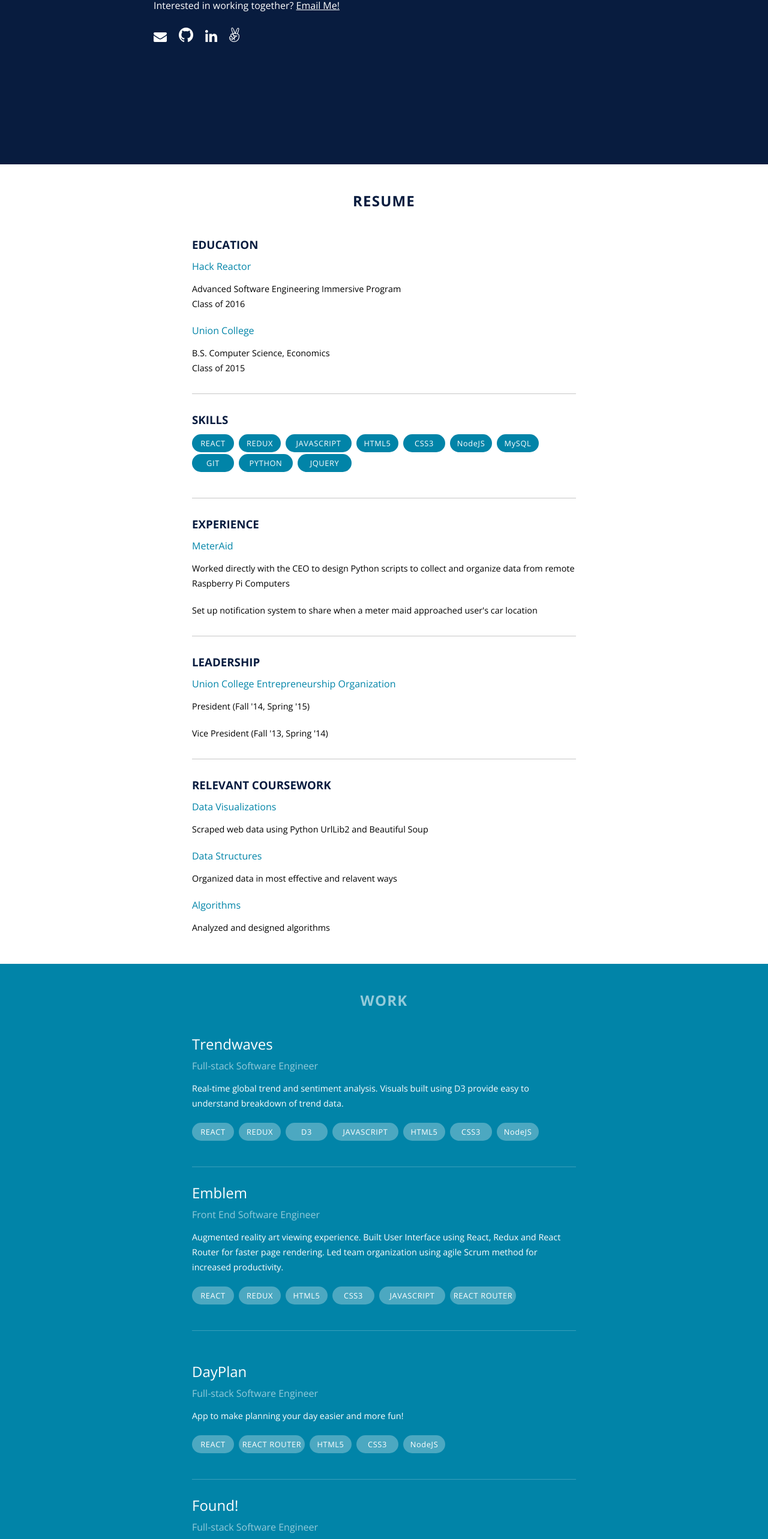
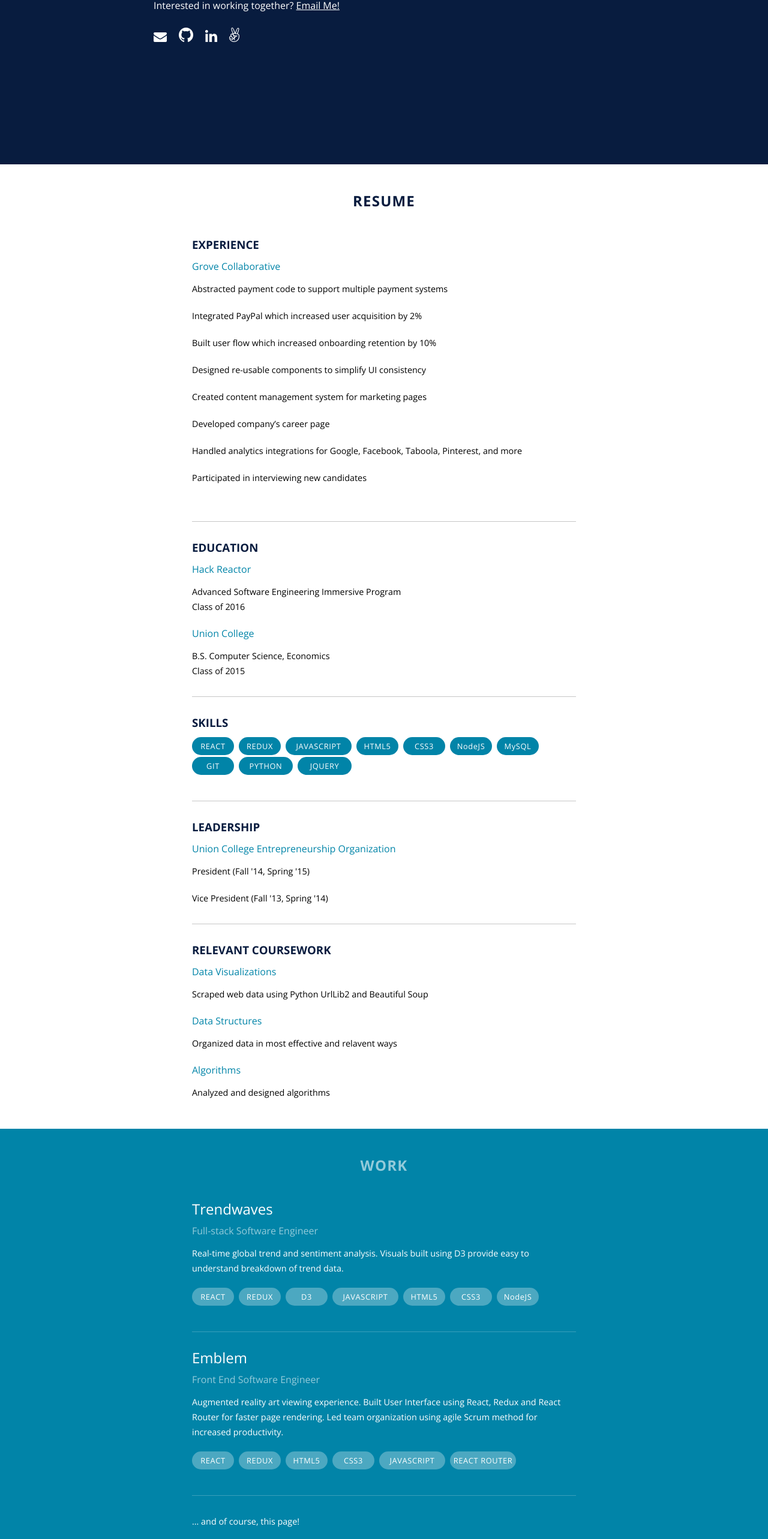
Before and after one commit to ccarey221/conorsportfolio, a React app: page / in a window 1280 px wide. Shown: the part 226-2792 px from the top of the page at 60% size. Built offline with nearby package versions, Linux system fonts and the light colour scheme.

Commit message:
updated work experience

```diff
--- a/src/Components/Body/Education.jsx
+++ b/src/Components/Body/Education.jsx
@@ -9,6 +9,18 @@
         <div className='educationContainer'>
           <div className='appSection eduApp'>
             <h2>RESUME</h2>
+            <div className='appSection eduApp'>
+              <h3>EXPERIENCE</h3>
+              <h4>Grove Collaborative</h4>
+              <p>Abstracted payment code to support multiple payment systems</p>
+              <p>Integrated PayPal which increased user acquisition by 2%</p>
+              <p>Built user flow which increased onboarding retention by 10%</p>
+              <p>Designed re-usable components to simplify UI consistency</p>
+              <p>Created content management system for marketing pages</p>
+              <p>Developed company’s career page</p>
+              <p>Handled analytics integrations for Google, Facebook, Taboola, Pinterest, and more</p>
+              <p>Participated in interviewing new candidates</p>
+            </div>
             <h3>EDUCATION</h3>
             <h4>Hack Reactor</h4>
             <p>Advanced Software Engineering Immersive Program<br/>
@@ -31,15 +43,6 @@
             <Bubble className='mediumBubble' text='JQUERY' />
           </div>
           <div className='appSection eduApp'>
-            <h3>EXPERIENCE</h3>
-            <h4>MeterAid</h4>
-            <p>Worked directly with the CEO to design Python
-            scripts to collect and organize data from remote
-            Raspberry Pi Computers</p>
-            <p>Set up notification system to share when a meter
-            maid approached user's car location</p>
-          </div>
-          <div className='appSection eduApp'>
             <h3>LEADERSHIP</h3>
             <h4>Union College Entrepreneurship Organization</h4>
             <p>President (Fall '14, Spring '15)</p>
--- a/src/Components/Body/Work.jsx
+++ b/src/Components/Body/Work.jsx
@@ -34,27 +34,6 @@
              <Bubble className='largeWorkBubble' text='JAVASCRIPT' />
              <Bubble className='largeWorkBubble reactRouter' text='REACT ROUTER' />
           </div>
-          <hr />
-          <div className='appSection'>
-            <h3>DayPlan</h3>
-            <h4>Full-stack Software Engineer</h4>
-            <p>App to make planning your day easier and more fun!</p>
-            <Bubble className='workBubble' text='REACT' />
-            <Bubble className='largeWorkBubble reactRouter' text='REACT ROUTER' />
-            <Bubble className='workBubble' text='HTML5' />
-            <Bubble className='workBubble' text='CSS3' />
-            <Bubble className='workBubble' text='NodeJS' />
-          </div>
-          <div className='appSection'>
-            <h3>Found!</h3>
-            <h4>Full-stack Software Engineer</h4>
-            <p>Crowdsourcing lost and found app.</p>
-            <Bubble className='mediumWorkBubble' text='ANGULAR' />
-            <Bubble className='workBubble' text='HTML5' />
-            <Bubble className='workBubble' text='CSS3' />
-            <Bubble className='workBubble' text='NodeJS' />
-            <Bubble className='workBubble' text='MySQL' />
-          </div>
           <p>... and of course, this page!</p>
         </div>
       </div>
```
